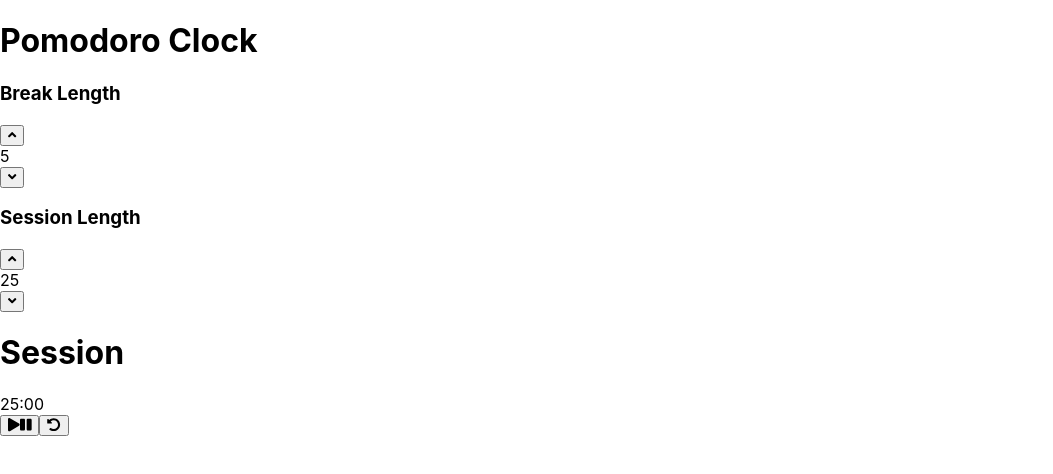
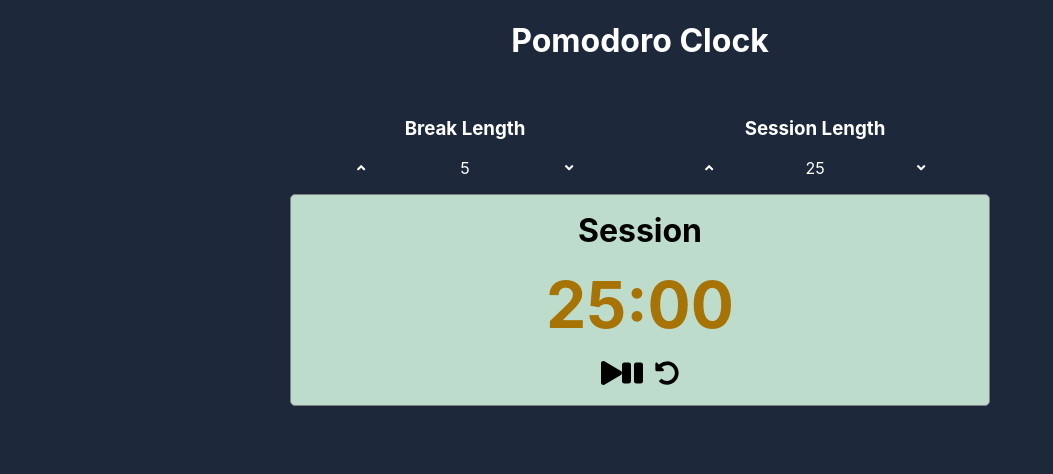
Before and after one commit to redacuve/pomodoro-clock, a React app: page / in a window 1280 px wide. Shown: the whole page, without its empty margins (0-1053 px from the left). Built offline with nearby package versions, Linux system fonts and the light colour scheme.

Commit message:
added design

```diff
--- a/src/styles/styles.css
+++ b/src/styles/styles.css
@@ -14,4 +14,74 @@ body {
     sans-serif;
   -webkit-font-smoothing: antialiased;
   -moz-osx-font-smoothing: grayscale;
+  background-color: #1d283a;
+  color: white;
 }
+
+#root {
+  width: 100%;
+}
+
+.pomodoro {
+  width: 700px;
+  margin: 0 auto;
+  display: flex;
+  flex-wrap: wrap;
+}
+
+.pomodoro h1 {
+  width: 100%;
+  text-align: center;
+}
+
+#break-label,
+#session-label {
+  width: 50%;
+  box-sizing: border-box;
+  padding: 1rem;
+  text-align: center;
+  display: flex;
+  flex-wrap: wrap;
+  align-items: center;
+  justify-content: space-around;
+}
+
+#break-label h3,
+#session-label h3 {
+  width: 100%;
+  text-align: center;
+}
+
+.display {
+  width: 100%;
+  text-align: center;
+  border: solid 1px gray;
+  border-radius: 5px;
+  box-sizing: border-box;
+  padding: 1rem 0;
+  color: black;
+  background-color: #bddccc;
+}
+
+#timer-label {
+  margin: 0;
+}
+
+#time-left {
+  font-size: 4rem;
+  font-weight: bold;
+  padding: 1rem 0;
+  color: #a67304;
+}
+
+button {
+  border: 0;
+  background-color: #1d283a;
+  color: white;
+}
+
+.display button {
+  font-size: 1.5rem;
+  color: black;
+  background-color: #bddccc;
+}
```
